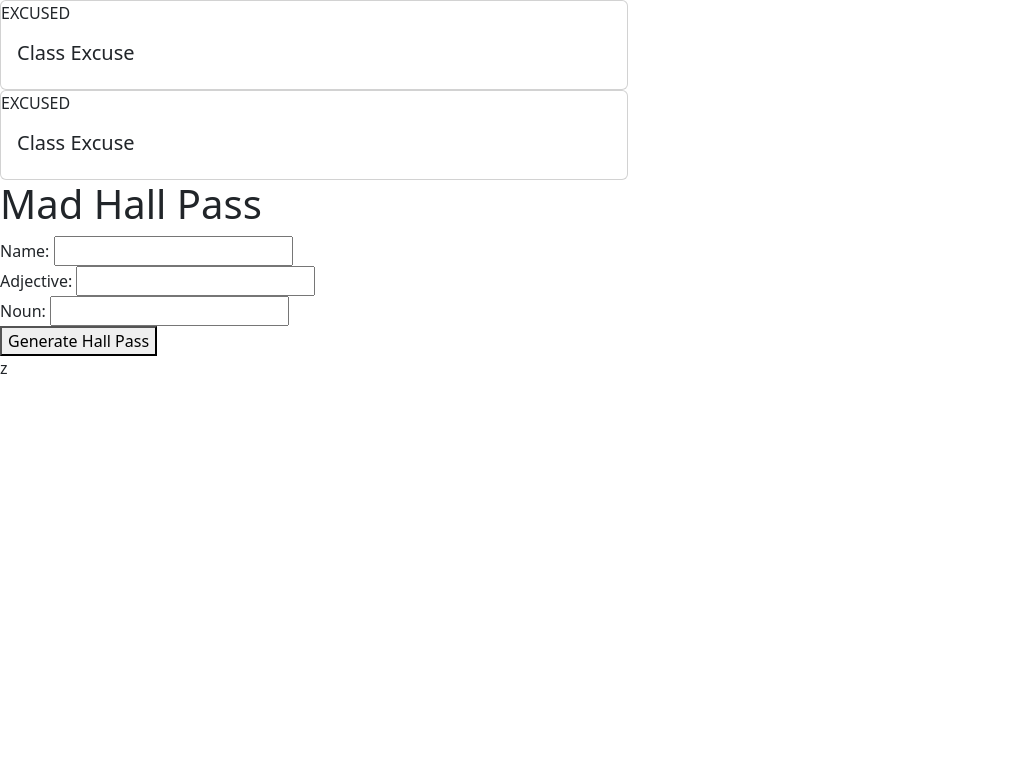
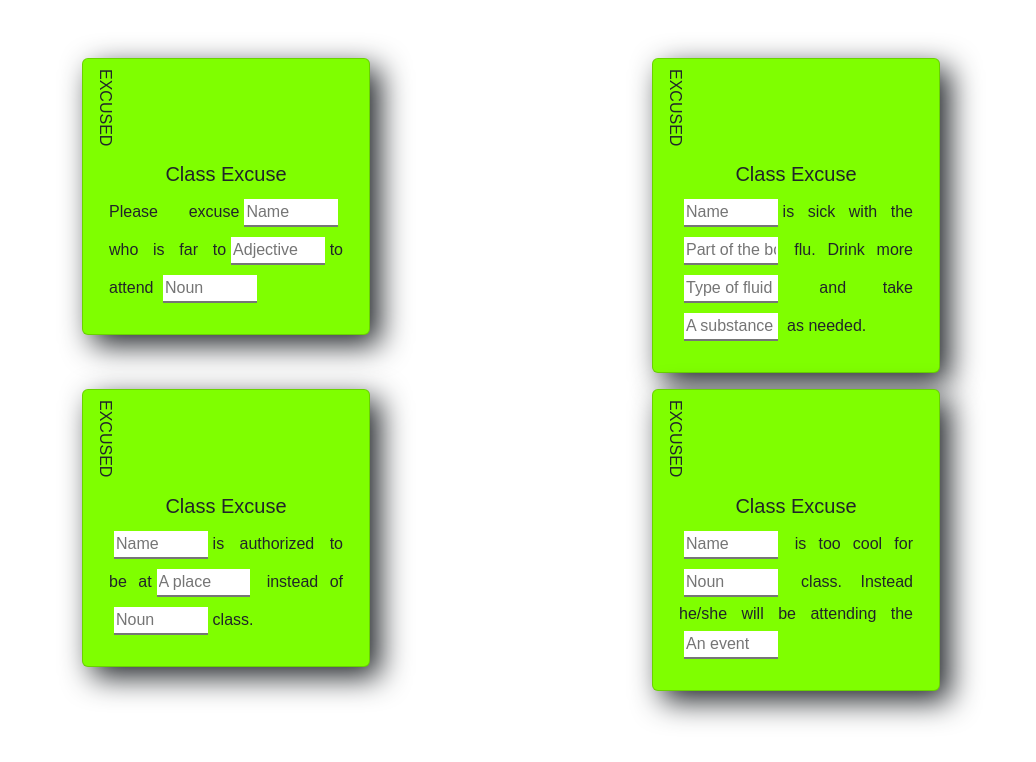
Before and after one commit to Niero570/Hall-Pass, a plain HTML site: page index.html in a window 1280 px wide. Shown: the whole page, without its empty margins (0-1036 px from the left). Drawn offline with nearby package versions, Linux system fonts and the light colour scheme.

Commit message:
madlibfinfish

```diff
--- a/index.html
+++ b/index.html
@@ -9,37 +9,72 @@
     <link rel="stylesheet" href="style.css">
 </head>
 <body>
-    <div class="container.fluid">
+    <div class="container">
         <div class="row">
 
             <div class="col-6">
-                <div class="card card-custom">
+                <div class="card card-custom my-2" style="width: 18rem">
                     <div class="vertical-section">
                         <div class="vertical-text">EXCUSED</div>
                     </div>
                     <div class="card-body">
                         <h5 class="card-title">Class Excuse</h5>
-                        <p class="card-text " ></p>
+                        <p class="card-text " >
+                            Please excuse<input type="text" placeholder="Name"> who is far to<input type="text"placeholder="Adjective" >to attend <input type="text" placeholder="Noun"></p>
+
+
                     </div>
                 </div>
             </div>
-        </div>
-        <div class="container.fluid">
-            <div class="row">
+
+
 
                 <div class="col-6">
-                    <div class="card card-custom">
+                    <div class="card card-custom my-2" style="width: 18rem">
                         <div class="vertical-section">
                             <div class="vertical-text">EXCUSED</div>
                         </div>
                         <div class="card-body">
                             <h5 class="card-title">Class Excuse</h5>
-                            <p class="card-text " ></p>
-                        </div>
+                            <p class="card-text " >
+                                <input type="text" placeholder="Name">is sick with the<input type="text" placeholder="Part of the body" > flu. Drink more<input type="text"placeholder="Type of fluid"> and take <input type="text" placeholder="A substance"> as needed.</p>
+                            </div>
                     </div>
                 </div>
+                <div class="col-6">
+                    <div class="card card-custom my-2" style="width: 18rem">
+                        <div class="vertical-section">
+                            <div class="vertical-text">EXCUSED</div>
+                        </div>
+                        <div class="card-body">
+                            <h5 class="card-title">Class Excuse</h5>
+                            <p class="card-text " >
+                                <input type="text" placeholder = "Name">is authorized to be at<input type="text"placeholder="A place"> instead of <input type="text" placeholder="Noun">class.</p>
+                            </div>
+                    </div>
+                </div>
+                <div class="col-6">
+                    <div class="card card-custom my-2" style="width: 18rem">
+                        <div class="vertical-section">
+                            <div class="vertical-text">EXCUSED</div>
+                        </div>
+                        <div class="card-body">
+                            <h5 class="card-title">Class Excuse</h5>
+                            <p class="card-text " >
+                                <input type="text" placeholder="Name"> is too cool for<input type="text" placeholder="Noun"> class. Instead he/she will be attending the <input type="text" placeholder="An event"></p>
+                            </div>
+                    </div>
+                </div>
+                <!-- Closing row </div> below -->
+                </div>
             </div>
-    <h1>Mad Hall Pass</h1>
+            <!-- Closing contianer </div> above -->
+    <!-- <h1>Mad Hall Pass</h1>
+    <form id="madLibsForm">  <label>Name: <input type="text" id="name"></label><br>
+        <label>Adjective: <input type="text" id="adjective"></label><br>
+        <label>Noun: <input type="text" id="noun">
+      </label><br>
+        <button type="button" onclick="generatePass()">Generate Hall Pass</button> <h1>Mad Hall Pass</h1>
     <form id="madLibsForm">  <label>Name: <input type="text" id="name"></label><br>
         <label>Adjective: <input type="text" id="adjective"></label><br>
         <label>Noun: <input type="text" id="noun">
@@ -48,6 +83,8 @@
     </form>
     <div id="output"></div>
     </div>
+    </form>
+    <div id="output"></div>
+    </div> -->
 </body>
 </html>
-z
--- a/style.css
+++ b/style.css
@@ -17,9 +17,40 @@
       margin: 10px 5px;
       padding: 4px;
     }
-    .cardContent {
+    .card{
       padding: 10px;
+      background-color: chartreuse;
+      border: 4px solid rgba(rgb(176, 139, 167), rgb(128, 68, 0), rgba(183, 0, 255, 0.126), alpha);
+      box-shadow: 10px 10px 30px;
+      transition: transform 0.3 ease, box-shadow 0.3s ease;/*Smooth hover effect*/
     }
     .cardText {
       margin-bottom: 30px;
+      color-scheme: dark;
+      font-family: ;
     }
+    body {
+      font-family: Arial, sans-serif;
+      text-align: center;
+      margin: 50px;
+  }
+
+  input {
+      margin: 5px;
+      border-top-style: none ;
+      border-left-style: none;
+      border-right-style: none;
+      width: 40%;
+  }
+
+  button {
+      padding: 10px;
+      background-color: #4CAF50;
+      color: white;
+      border: none;
+      cursor: pointer;
+  }
+
+.vertical-text {
+  writing-mode: vertical-rl; /* Text goes top to bottom, right to left */
+}
```
